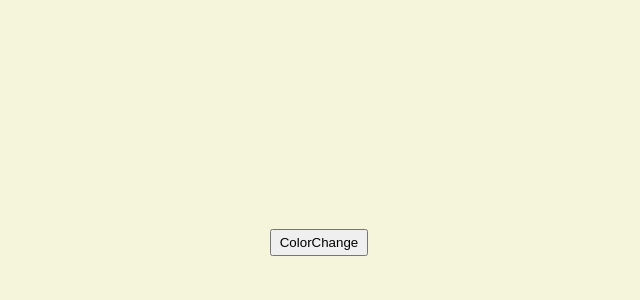
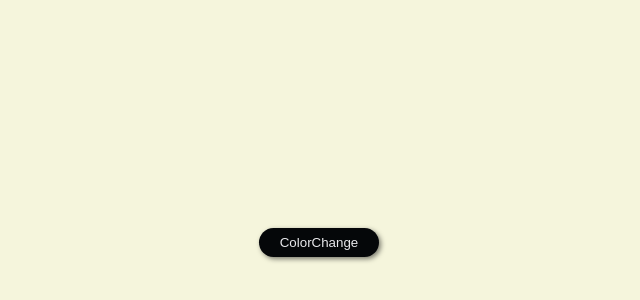
Before and after one commit to RavaGhiffari/ColorFlip, a plain HTML site: page ColorFlipper/index.html in a window 1280 px wide. Shown: the part 158-458 px from the top of the page, without its empty margins (321-961 px from the left). Drawn offline with Linux system fonts and the light colour scheme.

Commit message:
button styling

```diff
--- a/ColorFlipper/index.html
+++ b/ColorFlipper/index.html
@@ -22,7 +22,12 @@
         }
 
         #change-btn {
-            padding: 4px 8px;
+            padding: 7px 21px;
+            color:#e9e9ec;
+            background-color: #050709;
+            border: none;
+            border-radius: 15px;
+            box-shadow: 2px 2px 5px rgba(0,0,0,.5);
         }
     </style>
 
```
